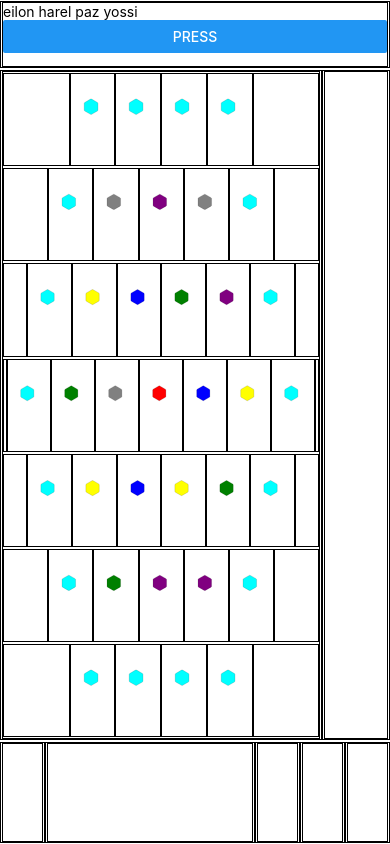
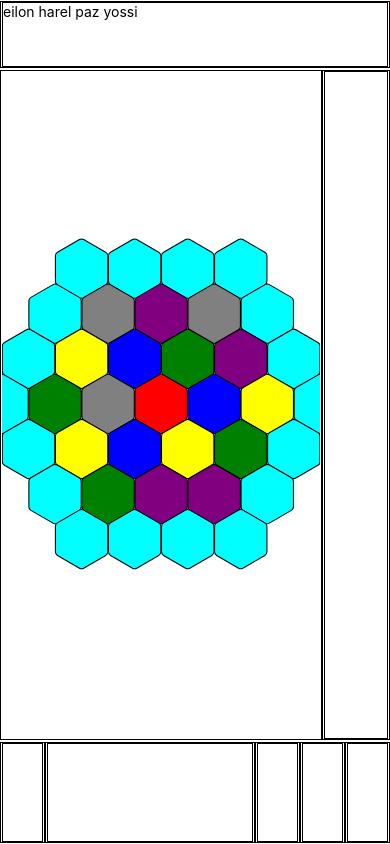
Before and after one commit to hareldamti/univ-miniproj-cardgame-fe, a React Native app: screen /Match in a window 390 px wide. Built offline with nearby package versions, Linux system fonts and the light colour scheme.

Commit message:
Svg render board

```diff
--- a/Screens/Components/Board.tsx
+++ b/Screens/Components/Board.tsx
@@ -1,5 +1,5 @@
 import { GameActionTypes, GameContextProvider, useGameContext } from '../../State/GameState';
-import { Row, Column, Frame } from '../../Utils/CompUtils'
+import { Row, Column, Frame, genIntKey } from '../../Utils/CompUtils'
 import { Table, Hexagonal, HexType } from '../../package/entities/Models'
 import { initializeTable } from '../../package/Logic/Initialization'
 import { StyleSheet, View, Text, Button, } from 'react-native';
@@ -8,35 +8,28 @@ import Svg, {Path} from 'react-native-svg';
 export default () => {
     const {state, dispatch} = useGameContext();
     const table = initializeTable();
-    return <Frame>
-        {Array.from<[number, Hexagonal[]]>(table.Board.entries()).map(
-            row => {
-                const [idx, tableRow] = row;
-                return <Row span={1}>
-                <Column span={Math.abs(3 - idx)}></Column>
-                {tableRow.map(tableHex => <Column span={2}><HexagonalComp hexagonal={tableHex}></HexagonalComp> </Column>)}
-                <Column span={Math.abs(3 - idx)}></Column>
-            </Row>
+    return <Svg style={{ width: '100%', height: '100%' }} viewBox="0 0 600 640">
+        {Array.from<[number, Hexagonal[]]>(table.Board.entries()).map(row => { const [rowIdx, tableRow] = row;
+                return Array.from<[number, Hexagonal]>(tableRow.entries()).map(row => { const [colIdx, tableHex] = row; return <HexagonalComp key={genIntKey()} hexagonal={tableHex} x={Math.abs(rowIdx - 3) * 50.0 + colIdx * 100} y={rowIdx * 85.0 + 60} /> } )
             }
-        )}
-    </Frame>
+        ).flat(1)}
+    </Svg>
   }
 
-
 interface HexagonalCompProps {
-    hexagonal: Hexagonal
+    hexagonal: Hexagonal,
+    x: number,
+    y: number
 }
 
 const HexagonalComp = (props: HexagonalCompProps) => {
-    return <Svg style={{ width: '100%', height: '100%' }} viewBox="400 400 600 600">
-        <Path onPress={()=>console.log(props.hexagonal)}
-            d="M 666.103 405.572 Q 674 401.012 681.897 405.572 L 764.819 453.446 Q 772.717 458.006 772.717 467.125 L 772.717 562.875 Q 772.717 571.994 764.819 576.554 L 681.897 624.428 Q 674 628.988 666.103 624.428 L 583.181 576.554 Q 575.283 571.994 575.283 562.875 L 575.283 467.125 Q 575.283 458.006 583.181 453.446 Z"
+    return <Path onPress={()=>console.log(`${props.x} ${props.y}`)}
+            d="M-3.9485-52.214q3.9485-2.28 7.897 0l41.461 23.937q3.949 2.28 3.949 6.8395v47.875q0 4.5595-3.949 6.8395L3.9485 57.214q-3.9485 2.28-7.897 0l-41.461-23.937q-3.949-2.28-3.949-6.8395v-47.875q0-4.5595 3.949-6.8395Z"
             fill={hexToColor(props.hexagonal.type)}
             stroke="black"
             strokeWidth="2"
+            transform={`translate(${props.x} ${props.y})`}
         />
-    </Svg>
-    return <View style={{backgroundColor: hexToColor(props.hexagonal.type), width: "100%", height: "100%"}}></View>
 }
 
 const hexToColor = (h: HexType) => {
--- a/Screens/Match.tsx
+++ b/Screens/Match.tsx
@@ -56,11 +56,6 @@ const ScoringTable = (props: ScoringTableProps) => {
   const {state, dispatch} = useGameContext();
   return <Frame>
     <Text>{state.players.map(p=>p.name).join(" ")}</Text>
-    <Button title="Press"
-      onPress={()=>dispatch({
-        type: GameActionTypes.Action2,
-        payload: {val: "barel"}
-      })}/>
   </Frame>
 }
 
--- a/Utils/CompUtils.tsx
+++ b/Utils/CompUtils.tsx
@@ -6,14 +6,13 @@ interface Span {
 }
 
 let frameKey = 0;
+export const genIntKey = () => { frameKey+=1; return frameKey; }
 
-export const Row = (props: PropsWithChildren<Span>): React.JSX.Element => {frameKey += 1;
-    return <View key={frameKey} style={{...styles.row, ...{flex: props.span}}} >{props.children}</View>; }
+export const Row = (props: PropsWithChildren<Span>): React.JSX.Element => <View key={genIntKey()} style={{...styles.row, ...{flex: props.span}}} >{props.children}</View>;
 
-export const Column = (props: PropsWithChildren<Span>): React.JSX.Element => {frameKey += 1;
-return <View key={frameKey} style={{...styles.col, ...{flex: props.span, borderColor: "black", borderWidth: 1}}} >{props.children}</View>; }
+export const Column = (props: PropsWithChildren<Span>): React.JSX.Element => <View key={genIntKey()}  style={{...styles.col, ...{flex: props.span, borderColor: "black", borderWidth: 1}}} >{props.children}</View>;
 
-export const Frame = (props: PropsWithChildren): React.JSX.Element => {frameKey += 1; return <View key={frameKey} style={styles.frame}>{props.children}</View>; }
+export const Frame = (props: PropsWithChildren): React.JSX.Element => <View key={genIntKey()}  style={styles.frame}>{props.children}</View>;
 
 const styles = StyleSheet.create({
     container: {
```
